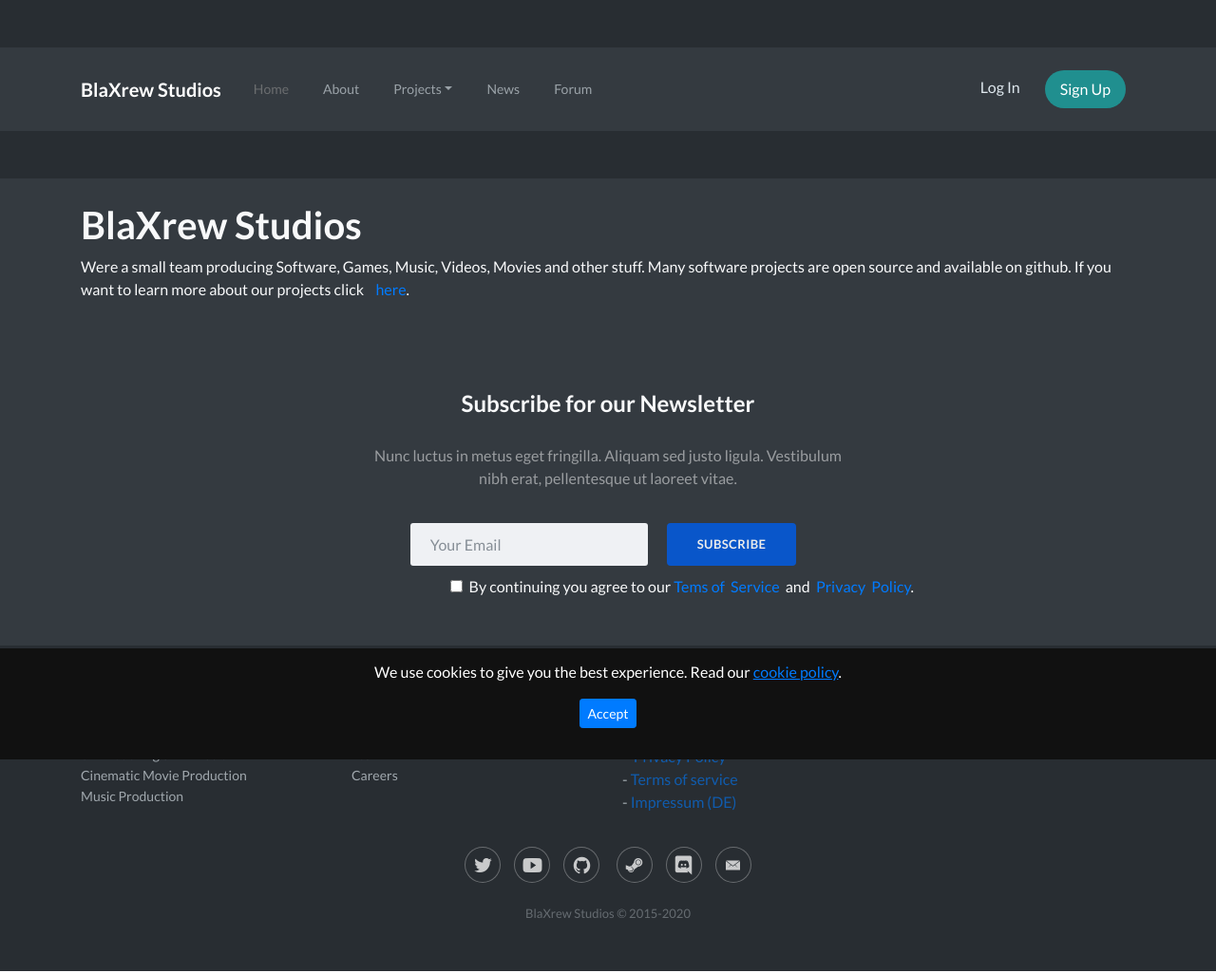
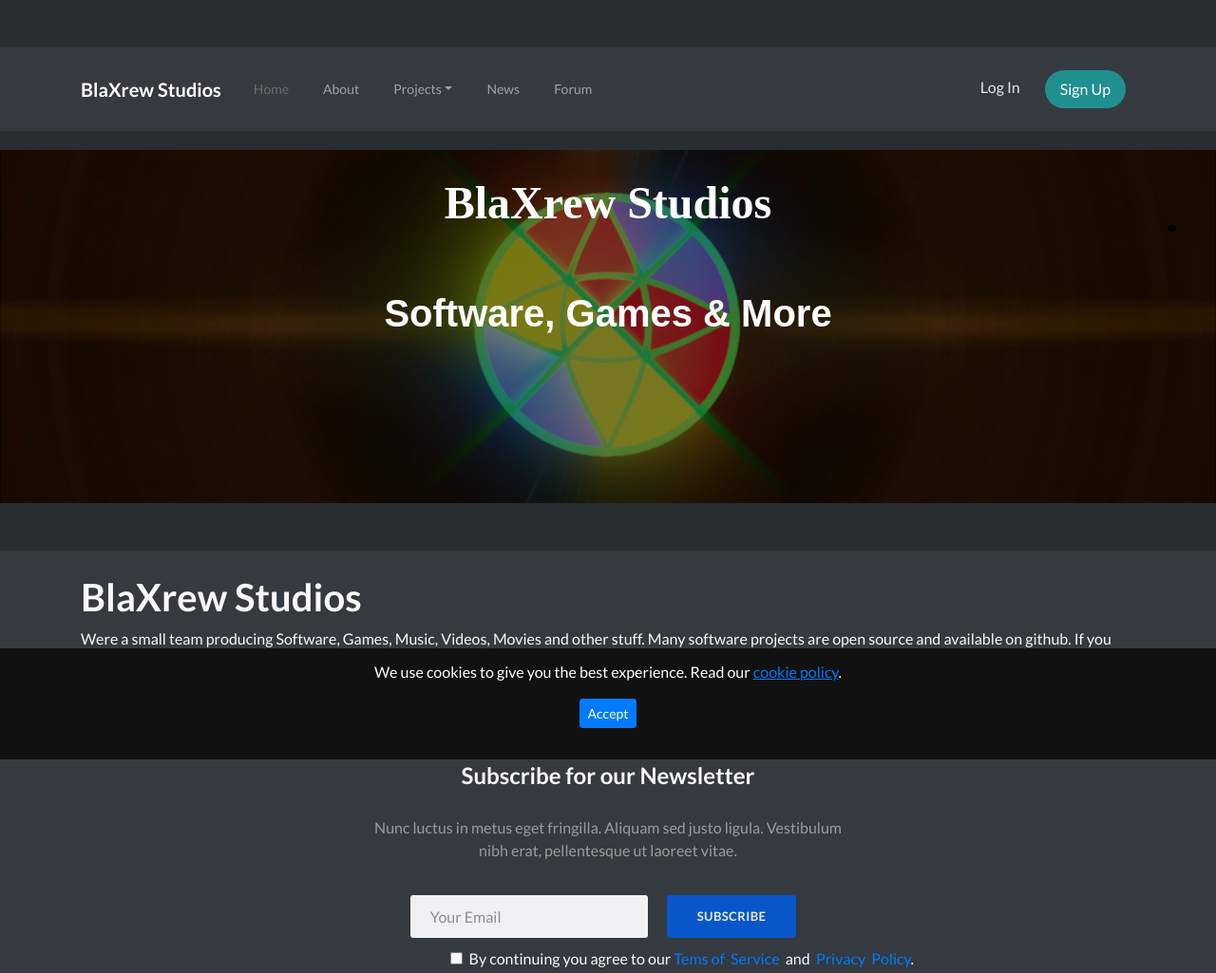
Before and after one commit to Blackture/blackture.github.io, a plain HTML site: page index.html in a window 1280 px wide. Shown: the top 1025 px of the page at 95% size. Drawn offline with nearby package versions, Linux system fonts and the light colour scheme; files whose address does not match are found by name.

Commit message:
failure fixed

```diff
--- a/index.html
+++ b/index.html
@@ -49,7 +49,18 @@
                     </ul><span class="navbar-text actions"> <a class="login" href="#">Log In</a><a class="btn btn-light action-button" role="button" href="#" style="margin-bottom: 0px;">Sign Up</a></span></div>
             </div>
         </nav>
+        <div class="header-dark" style="background: url(&quot;assets/img/image0005%20-%20Kopie_222.jpg&quot;) center / cover;">
+            <div class="container hero">
+                <div class="row">
+                    <div class="col-md-8 offset-md-2">
+                        <h1 class="text-center" style="font-family: ethnocentric;font-size: 3em;">BlaXrew Studios</h1>
+                        <h1 class="text-center" style="font-family: sans-serif;">Software, Games &amp; More</h1>
+                    </div>
+                </div>
+            </div>
+        </div>
     </div>
+    <div></div>
     <div class="text-white bg-dark">
         <div class="container">
             <div class="row">
```
Also changed, not shown: assets/img/image0005 - Kopie_222.jpg (added).
